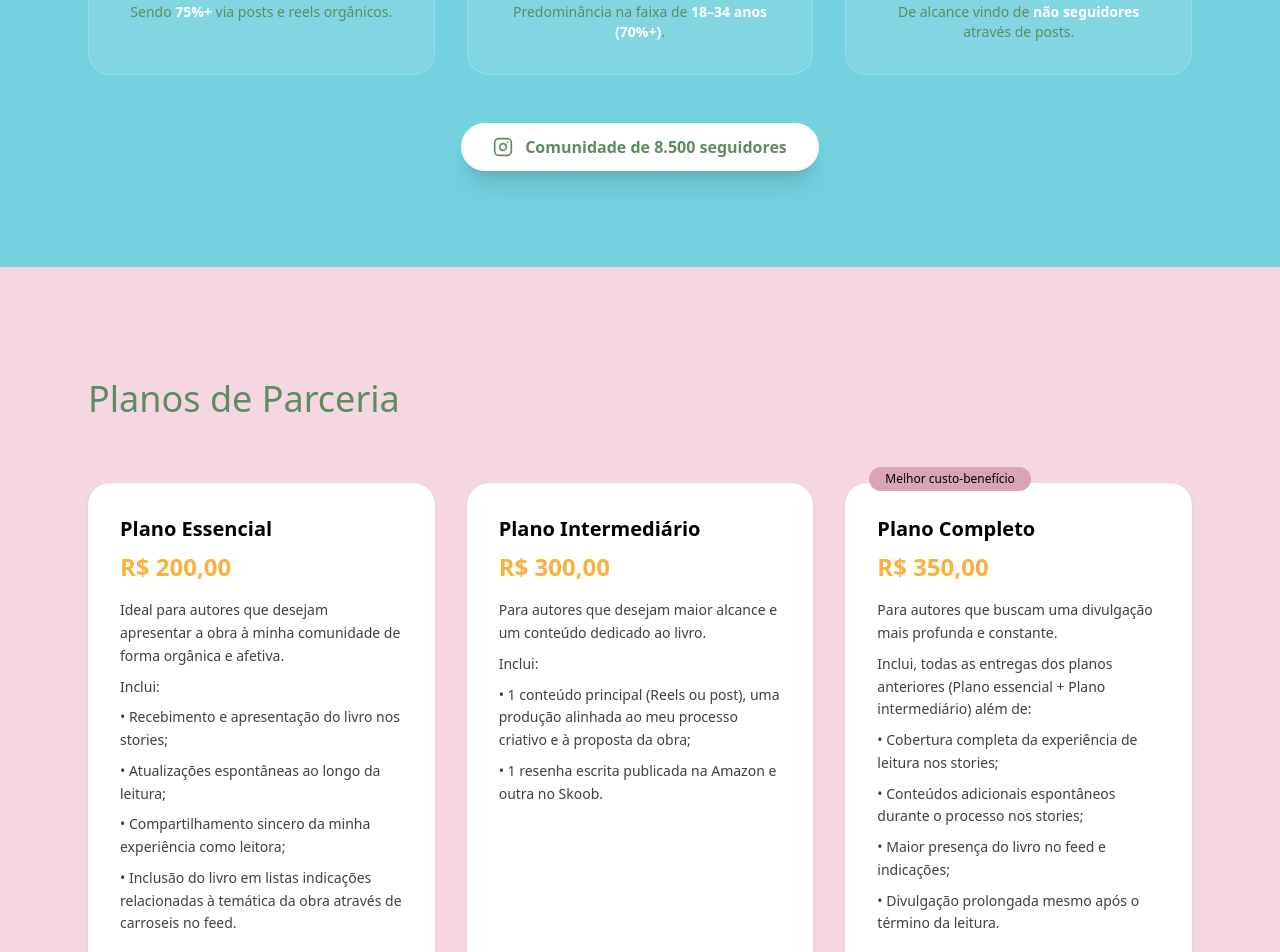
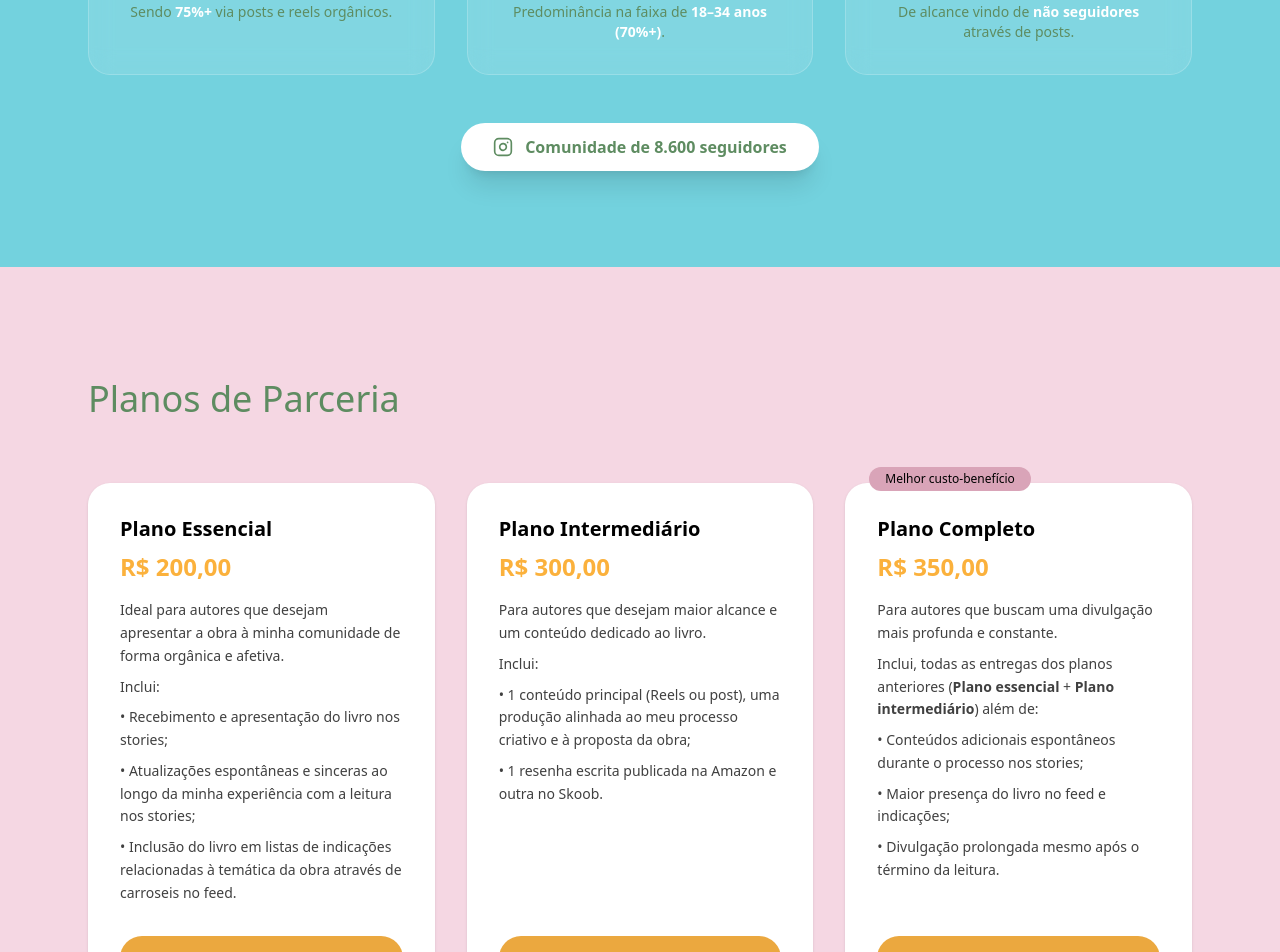
Before and after one commit to GuEstivalet/press-kit, a Next.js app: page / in a window 1280 px wide. Shown: the part 3600-4552 px from the top of the page. Built offline with nearby package versions, Linux system fonts and the light colour scheme; a web font is replaced by a local one.

Commit message:
ajuste nos cards

```diff
--- a/app/page.tsx
+++ b/app/page.tsx
@@ -337,7 +337,7 @@ Acompanho o texto ao longo do meu processo de leitura e divido essa experiência
     <div className="mt-12 flex justify-center">
       <div className="inline-flex items-center gap-3 bg-white text-[#5E8C61] px-8 py-3 rounded-full font-bold shadow-xl">
         <Instagram className="w-5 h-5" />
-        <span>Comunidade de 8.500 seguidores</span>
+        <span>Comunidade de 8.600 seguidores</span>
       </div>
     </div>
   </div>
@@ -360,12 +360,9 @@ Acompanho o texto ao longo do meu processo de leitura e divido essa experiência
               <li>Inclui:</li>
               <li>• Recebimento e apresentação do livro nos stories;</li>
               <li>
-                • Atualizações espontâneas ao longo da leitura;
+                • Atualizações espontâneas e sinceras ao longo da minha experiência com a leitura nos stories;
               </li>
-              <li>
-                • Compartilhamento sincero da minha experiência como leitora;
-              </li>
-              <li>• Inclusão do livro em listas  indicações relacionadas à temática da obra através de carroseis no feed.</li>
+              <li>• Inclusão do livro em listas de indicações relacionadas à temática da obra através de carroseis no feed.</li>
             </ul>
           ),
         },
@@ -393,10 +390,7 @@ Acompanho o texto ao longo do meu processo de leitura e divido essa experiência
             <ul className="space-y-2">
               <li>Para autores que buscam uma divulgação mais profunda e constante.</li>
               <li>
-               Inclui, todas as entregas dos planos anteriores (Plano essencial + Plano intermediário) além de:
-              </li>
-              <li>
-                • Cobertura completa da experiência de leitura nos stories;
+               Inclui, todas as entregas dos planos anteriores (<b>Plano essencial</b> + <b>Plano intermediário</b>) além de:
               </li>
               <li>
                 • Conteúdos adicionais espontâneos durante o processo nos stories;
```
